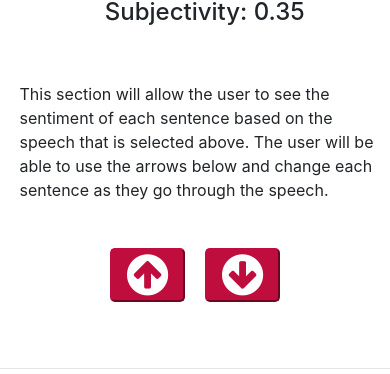
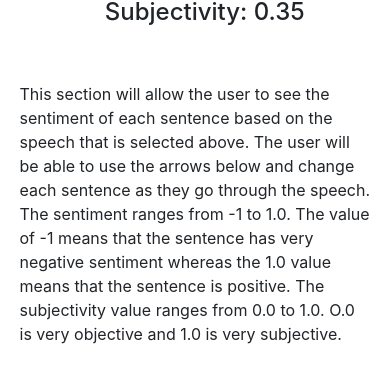
Before and after one commit to ravenusmc/three_speeches, a Vue app in the folder client/: page /study in a window 390 px wide. Shown: the part 728-1102 px from the top of the page. Built offline with nearby package versions, Linux system fonts and the light colour scheme; what vue-google-charts would draw is missing.

Commit message:
fixed some minor issues

```diff
--- a/client/src/views/Study.vue
+++ b/client/src/views/Study.vue
@@ -31,7 +31,10 @@
         <p class='sentenmentByLineParagraph'>
           This section will allow the user to see the sentiment of each sentence
           based on the speech that is selected above. The user will be able to use the
-          arrows below and change each sentence as they go through the speech.
+          arrows below and change each sentence as they go through the speech. The sentiment
+          ranges from -1 to 1.0. The value of -1 means that the sentence has very negative
+          sentiment whereas the 1.0 value means that the sentence is positive. The subjectivity
+          value ranges from 0.0 to 1.0. O.0 is very objective and 1.0 is very subjective.
           <div class='changeSentenceArea'>
             <form class='upArrow' @submit="changeSentenceForward">
               <button><i class="fa fa-arrow-circle-up fa-3x" aria-hidden="true"></i></button>
@@ -148,18 +151,28 @@ export default {
       evt.preventDefault();
       let index = this.sentenceIndex
       let newIndex = index += 1
-      const payload = {
-        speech: this.selectedSpeech,
-        index: newIndex,
-      };
-      this.getSentenceAndSentiment({ payload });
+      // I hard coded the values for the length of the speech's simply because
+      // I want to move onto a new project.
+      if (this.selectedSpeech === 'Gettysburg Address' && newIndex > 8) {
+        alert('You are at the last sentence.')
+      }else if (this.selectedSpeech === 'I have a Dream' && newIndex > 77){
+        alert('You are at the last sentence.')
+      }else if (this.selectedSpeech === 'Military Industrial Complex Speech' && newIndex > 76){
+        alert('You are at the last sentence.')
+      }else {
+        const payload = {
+          speech: this.selectedSpeech,
+          index: newIndex,
+        };
+        this.getSentenceAndSentiment({ payload });
+      }
     },
     changeSentenceBackward(evt) {
       evt.preventDefault();
       let index = this.sentenceIndex
       let newIndex = index -= 1
       if (newIndex < 0) {
-        alert("Cannot Go Further Backwards")
+        alert("You are at the first sentence.")
       }else {
         const payload = {
           speech: this.selectedSpeech,
@@ -194,6 +207,10 @@ This is the CSS for the change sentiment by line area
 
 .sentimentByLineDiv {
   margin-left: 5%;
+}
+
+.sentenmentByLineParagraph {
+  margin: 0 5% 0 5%;
 }
 
 .dataDivArea {
@@ -240,6 +257,8 @@ span {
 /****************
 Media Queries
 ****************/
+
+/* Mobile Screen */
 @media only all and (max-width: 900px) {
 
   .firstGraphArea {
@@ -250,10 +269,6 @@ Media Queries
     display: grid;
     grid-template-columns: 1fr;
     margin-top: 100px;
-  }
-
-  .sentenmentByLineParagraph {
-    margin-left: 5%;
   }
 
   .sentimentSection {
```
